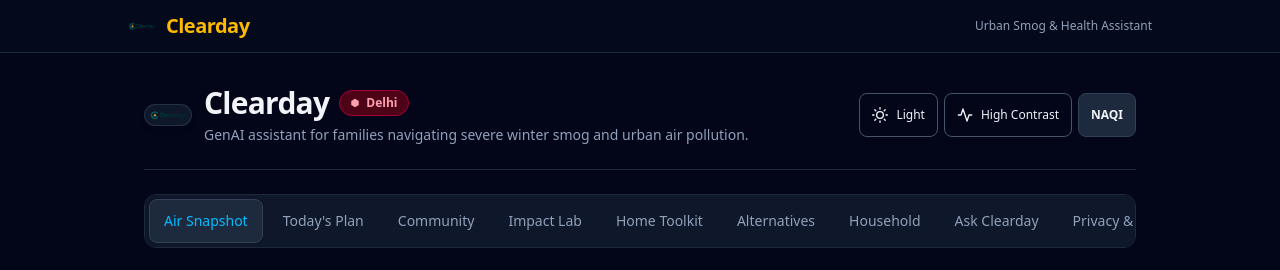
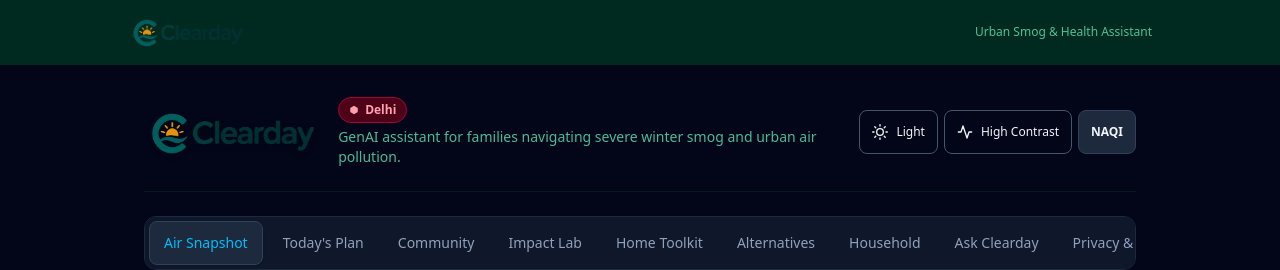
Before and after one commit to rupakbera21/clearday, a Next.js app: page / in a window 1280 px wide. Shown: the top 270 px of the page. Built offline with nearby package versions, Linux system fonts and the light colour scheme; no server answers.

Commit message:
feat: update logo size, remove duplicate text, align palette with sunrise clean-air logo

```diff
--- a/app/globals.css
+++ b/app/globals.css
@@ -2,17 +2,23 @@
 
 @layer base {
   :root {
-    --bg-canvas: #0f172a;
-    --bg-surface: #1e293b;
-    --bg-surface-elevated: #334155;
-    --bg-surface-subtle: #1e293b80;
-    --border-subtle: #334155;
-    --border-default: #475569;
-    --border-strong: #64748b;
-    --text-primary: #f8fafc;
-    --text-secondary: #94a3b8;
-    --text-muted: #64748b;
-    --ring-focus: #38bdf8;
+    --bg-canvas: #021a1a;
+    --bg-surface: #062b2b;
+    --bg-surface-elevated: #0d3d3d;
+    --bg-surface-subtle: #062b2b80;
+    --border-subtle: #0d3d3d;
+    --border-default: #134e4a;
+    --border-strong: #14b8a6;
+    --text-primary: #f0fdfa;
+    --text-secondary: #99f6e4;
+    --text-muted: #5eead4;
+    --ring-focus: #f97316;
+
+    /* Primary Sunrise Brand Accent */
+    --brand-sunrise: #f97316;
+    --brand-sunrise-glow: #ea580c;
+    --brand-teal-deep: #003c3c;
+    --brand-teal-light: #14b8a6;
 
     /* AQI semantic text tokens */
     --color-aqi-good: #34d399;
@@ -34,17 +40,22 @@
   }
 
   [data-theme="light"] {
-    --bg-canvas: #f8fafc;
+    --bg-canvas: #f0fdfa;
     --bg-surface: #ffffff;
-    --bg-surface-elevated: #f1f5f9;
-    --bg-surface-subtle: #f8fafc;
-    --border-subtle: #e2e8f0;
-    --border-default: #cbd5e1;
-    --border-strong: #94a3b8;
-    --text-primary: #0f172a;
-    --text-secondary: #475569;
-    --text-muted: #64748b;
-    --ring-focus: #0284c7;
+    --bg-surface-elevated: #ccfbf1;
+    --bg-surface-subtle: #f0fdfa;
+    --border-subtle: #99f6e4;
+    --border-default: #5eead4;
+    --border-strong: #0d9488;
+    --text-primary: #042f2e;
+    --text-secondary: #115e59;
+    --text-muted: #0f766e;
+    --ring-focus: #ea580c;
+
+    --brand-sunrise: #ea580c;
+    --brand-sunrise-glow: #c2410c;
+    --brand-teal-deep: #042f2e;
+    --brand-teal-light: #0d9488;
 
     --color-aqi-good: #047857;
     --color-aqi-satisfactory: #4d7c0f;
--- a/app/layout.tsx
+++ b/app/layout.tsx
@@ -27,19 +27,19 @@ export default function RootLayout({
           Skip to main content
         </a>
         <div className="flex min-h-screen flex-col">
-          <header className="border-b border-slate-800 bg-slate-950/80 px-4 py-3">
+          <header className="border-b border-emerald-950/80 bg-emerald-950/90 px-4 py-3 backdrop-blur-sm">
             <div className="mx-auto flex max-w-5xl items-center justify-between">
-              <div className="flex items-center gap-2.5">
+              <div className="flex items-center">
                 <Image
                   src="/logo.png"
-                  alt="Clearday Logo"
-                  width={28}
-                  height={28}
-                  className="rounded-lg object-contain"
+                  alt="Clearday"
+                  width={130}
+                  height={44}
+                  priority
+                  className="h-10 w-auto object-contain"
                 />
-                <span className="text-xl font-bold tracking-tight text-amber-400">Clearday</span>
               </div>
-              <span className="text-xs text-slate-400">Urban Smog & Health Assistant</span>
+              <span className="text-xs font-medium text-emerald-300/80">Urban Smog & Health Assistant</span>
             </div>
           </header>
           <main id="main-content" className="flex-1">
--- a/app/page.tsx
+++ b/app/page.tsx
@@ -55,17 +55,18 @@ export default function HomePage() {
     <div className="min-h-screen bg-slate-950 text-slate-100 antialiased">
       <div className="mx-auto max-w-5xl px-4 py-8 space-y-6">
         <PageHeader
-          title="Clearday"
           subtitle="GenAI assistant for families navigating severe winter smog and urban air pollution."
           logo={
-            <Image
-              src="/logo.png"
-              alt="Clearday Clean Air Logo"
-              width={48}
-              height={48}
-              priority
-              className="rounded-xl shadow-md border border-slate-700/60 bg-slate-900 object-contain p-1"
-            />
+            <div className="flex items-center">
+              <Image
+                src="/logo.png"
+                alt="Clearday"
+                width={160}
+                height={64}
+                priority
+                className="h-16 w-auto object-contain drop-shadow-md"
+              />
+            </div>
           }
           badge={
             <Badge variant="aqi" aqiCategory={aqiCategory}>
--- a/components/ui/page-header.tsx
+++ b/components/ui/page-header.tsx
@@ -7,7 +7,7 @@
 import React from "react";
 
 export interface PageHeaderProps {
-  title: string;
+  title?: string;
   subtitle?: string;
   badge?: React.ReactNode;
   actions?: React.ReactNode;
@@ -24,17 +24,19 @@ export function PageHeader({
   className = "",
 }: PageHeaderProps) {
   return (
-    <div className={`flex flex-col sm:flex-row sm:items-center justify-between gap-4 pb-6 border-b border-slate-800 ${className}`}>
-      <div className="flex items-center gap-3">
+    <div className={`flex flex-col sm:flex-row sm:items-center justify-between gap-4 pb-6 border-b border-emerald-950/60 ${className}`}>
+      <div className="flex items-center gap-4">
         {logo}
         <div className="space-y-1">
           <div className="flex items-center gap-2.5 flex-wrap">
-            <h1 className="text-2xl sm:text-3xl font-extrabold text-slate-100 tracking-tight">
-              {title}
-            </h1>
+            {title && (
+              <h1 className="text-2xl sm:text-3xl font-extrabold text-emerald-100 tracking-tight">
+                {title}
+              </h1>
+            )}
             {badge}
           </div>
-          {subtitle && <p className="text-sm text-slate-400">{subtitle}</p>}
+          {subtitle && <p className="text-sm text-emerald-300/80">{subtitle}</p>}
         </div>
       </div>
       {actions && <div className="flex items-center gap-2.5 flex-wrap shrink-0">{actions}</div>}
```
